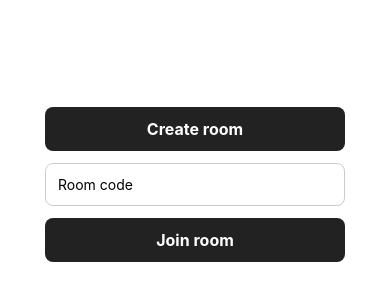
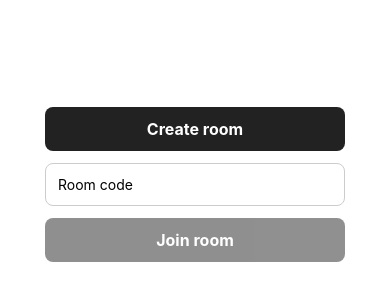
Before and after one commit to dmko1610/tic-tac-toe-client, a React Native app: screen / in a window 390 px wide. Shown: the part 238-538 px from the top of the page. Built offline with nearby package versions, Linux system fonts and the light colour scheme; no server answers.

Commit message:
Add room code validation kinda

```diff
--- a/src/screens/HomeScreen.tsx
+++ b/src/screens/HomeScreen.tsx
@@ -16,6 +16,8 @@ export function HomeScreen() {
   const [roomCode, setRoomCode] = useState("");
   const [gameState, setGameState] = useState<GameState | null>(null);
   const [symbol, setSymbol] = useState<PlayerSymbol | null>(null);
+  const normalizedRoomCode = roomCode.trim();
+  const canJoinRoom = normalizedRoomCode.length === 6;
 
   const playerId = usePlayerId();
 
@@ -70,13 +72,13 @@ export function HomeScreen() {
   function joinRoom() {
     console.log("join pressed", {
       playerId,
-      roomCode,
+      roomCode: normalizedRoomCode,
       connected: socket.connected
     });
 
     socket.emit("join_room", {
       playerId,
-      roomCode
+      roomCode: normalizedRoomCode
     });
   }
 
@@ -120,12 +122,20 @@ export function HomeScreen() {
       <TextInput
         placeholder="Room code"
         value={roomCode}
-        onChangeText={setRoomCode}
+        onChangeText={(value) => setRoomCode(value.replace(/\D/g, "").slice(0, 6))}
         keyboardType="number-pad"
+        maxLength={6}
         style={styles.input}
       />
 
-      <Pressable onPress={joinRoom} style={styles.actionButton}>
+      <Pressable
+        onPress={joinRoom}
+        disabled={!canJoinRoom}
+        style={[
+          styles.actionButton,
+          !canJoinRoom ? styles.actionButtonDisabled : null
+        ]}
+      >
         <Text style={styles.actionButtonText}>Join room</Text>
       </Pressable>
     </View>
@@ -155,6 +165,9 @@ const styles = StyleSheet.create({
     borderRadius: 8,
     backgroundColor: "#222"
   },
+  actionButtonDisabled: {
+    opacity: 0.5
+  },
   actionButtonText: {
     color: "#fff",
     fontSize: 16,
```
